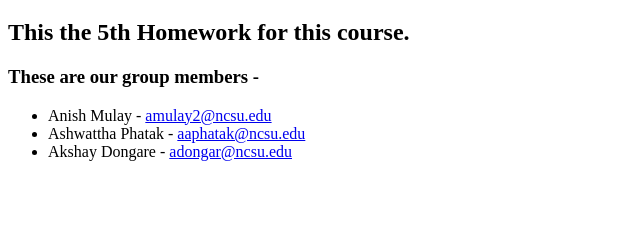
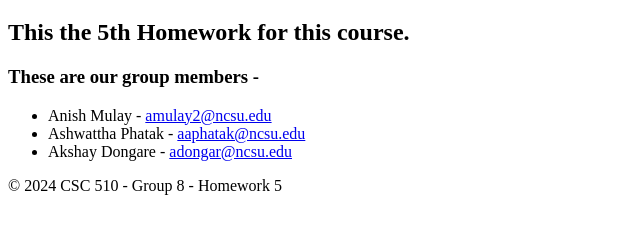
Before and after one commit to AMAPAD/CSC510-HW5, a plain HTML site: page index.html in a window 1280 px wide. Shown: the part 61-294 px from the top of the page, without its empty margins (0-640 px from the left). Drawn offline with Linux system fonts and the light colour scheme.

Commit message:
Added footer

```diff
--- a/index.html
+++ b/index.html
@@ -18,7 +18,9 @@
         <li>Akshay Dongare - <a href="mailto:adongar@ncsu.edu">adongar@ncsu.edu</a></li>
     </ul>
 
-
+    <footer>
+        <p>&copy; 2024 CSC 510 - Group 8 - Homework 5</p>
+    </footer>
 
 
 </body>
```
